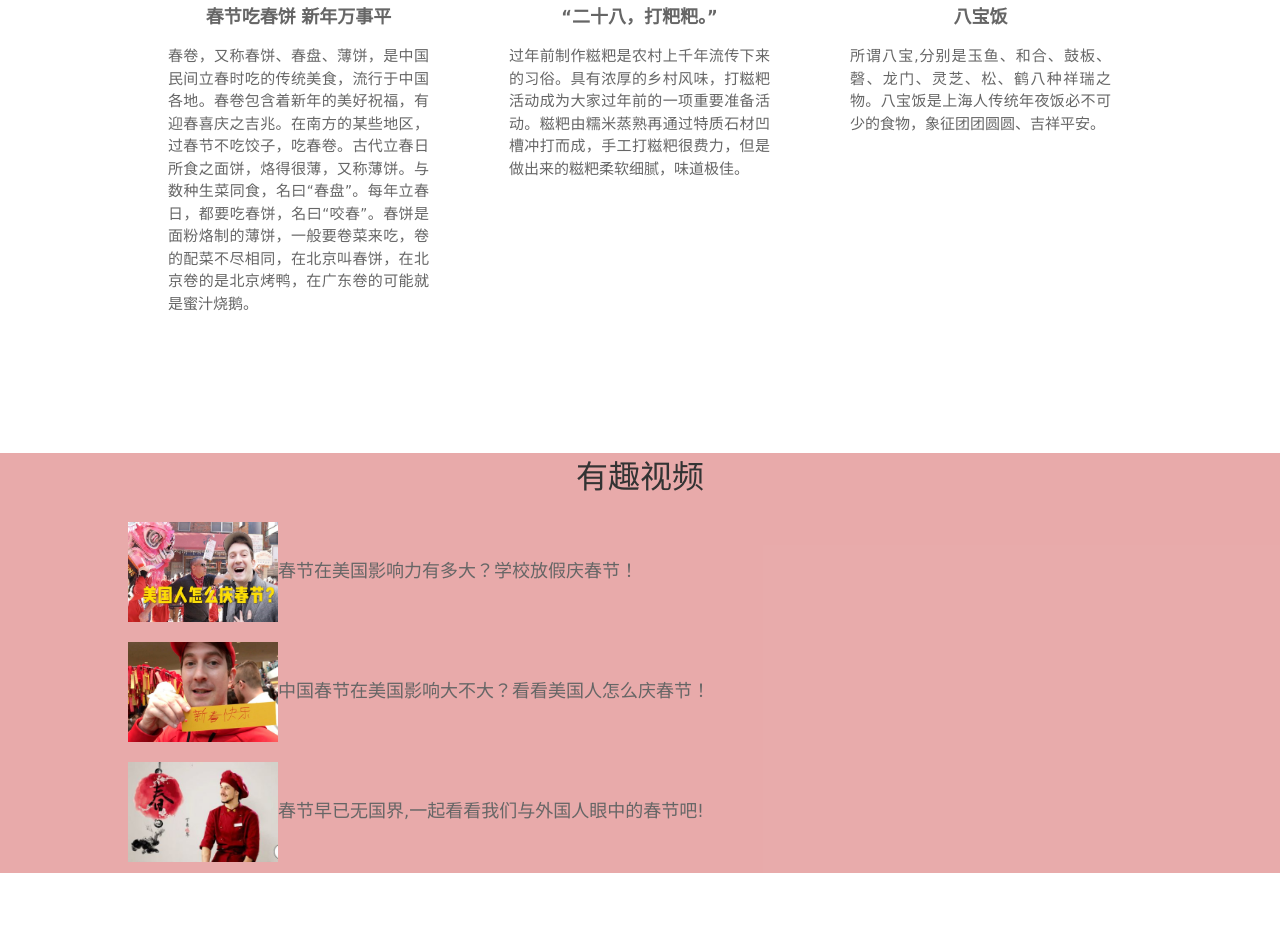
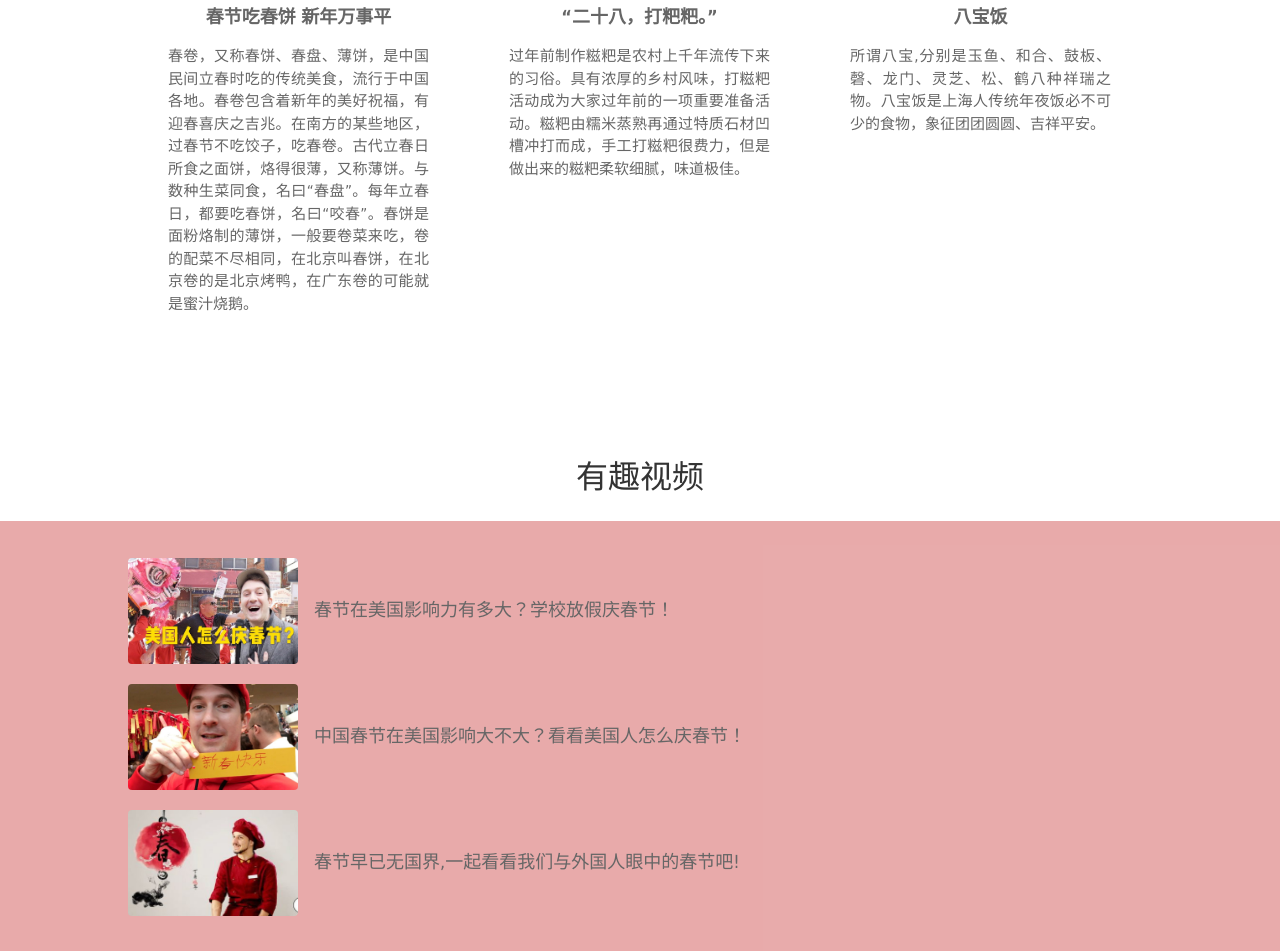
Before and after one commit to eloqu/Chinese-traditional-festival, a plain HTML site: page chun.html in a window 1280 px wide. Shown: the part 2504-3455 px from the top of the page. Before the commit the page ends 3377 px from the top, so only its background shows below. Drawn offline with Linux system fonts and the light colour scheme.

Commit message:
fix: 底部视频列表样式修改

```diff
--- a/chun.html
+++ b/chun.html
@@ -31,9 +31,6 @@
         <p>春节，即农历新年，是一年之岁首、传统意义上的年节。俗称新春、新年、新岁、岁旦、年禧、大年等。春节历史悠久，由上古时代岁首祈年祭祀演变而来。万物本乎天、人本乎祖，祈年祭祀、敬天法祖，报本反始也。春节的起源蕴含着深邃的文化内涵，在传承发展中承载了丰厚的历史文化底蕴。在古代民间，人们从年末廿三或廿四的祭灶便开始“忙年”了，新年到正月十九日才结束。在现代，人们把春节定于农历正月初一，但一般至少要到正月十五新年才算结束。
         </p>
     </div>
-
-
-
 
     <div class="tradition">
         <div class="contain">
@@ -120,8 +117,6 @@
                     春节期间走访拜年是年节传统习俗之一，是人们辞旧迎新、相互表达美好祝愿的一种方式。初二、三就开始走亲戚看朋友，相互拜年，道贺祝福，说些恭贺新喜、恭喜发财、恭喜、新年好等话。拜年的意义所在是亲朋好友之间走访联络感情、互贺新年，表达对亲朋间的情怀以及对新一年生活的美好祝福。
                 </p>
             </div>
-
-
             <div class="item-chun">
                 <div class="pic-chun9"><img src="images/pic-chun9.jpg" alt=""></div>
 
@@ -130,13 +125,9 @@
                     从文化发展的角度看，中央电视台春节联欢晚会开创了电视综艺节目的先河，且引发了中国电视传媒表达内容、表达方式等方面的重大变革。春节联欢晚会涵盖小品、歌曲、歌舞、杂技、魔术、戏曲、相声剧等多种表演形式。
                 </p>
             </div>
-
         </div>
 
     </div>
-    </div>
-
-
 
     <script>
         // 获取元素
@@ -169,7 +160,6 @@
         }
     </script>
 
-
     <div class="food">
         <div class="contain">
             <div class="sub_title2"><img src="images/banner-chun2.jpg" alt=""></div>
@@ -178,10 +168,7 @@
         </div>
     </div>
 
-
-
     <div class="food-con ">
-
         <ul class="w">
             <li>
                 <div>
@@ -246,17 +233,14 @@
         </ul>
     </div>
 
-
-
     <div class="inf-chun">
         <h1>有趣视频</h1>
         <div class="msg-chun">
             <ul class="msg">
                 <li class="box">
-                    <a href="https://www.bilibili.com/video/BV1vb411z7nf">
+                    <a href="https://www.bilibili.com/video/BV1vb411z7nf" target="_blank">
                         <div class="pic"><img src="images/msg1-chun.jpg" alt=""></div>
-                        <a href="https://www.bilibili.com/video/BV1vb411z7nf">春节在美国影响力有多大？学校放假庆春节！</a>
-
+                        <a href="https://www.bilibili.com/video/BV1vb411z7nf" target="_blank">春节在美国影响力有多大？学校放假庆春节！</a>
                     </a>
                 </li>
                 <li class="box">
@@ -265,20 +249,16 @@
                         <div class="pic"><img src="images/msg2-chun.jpg" alt=""></div>
                         <a href="https://www.bilibili.com/video/BV1wW41177cY/?spm_id_from=333.788.videocard.0"
                             target="_blank">中国春节在美国影响大不大？看看美国人怎么庆春节！</a>
-
                     </a>
                 </li>
                 <li class="box">
                     <a href="https://v.qq.com/x/page/m0370itb6my.html" target="_blank">
                         <div class="pic"><img src="images/msg3-chun.jpg" alt=""></div>
                         <a href="https://v.qq.com/x/page/m0370itb6my.html"> 春节早已无国界,一起看看我们与外国人眼中的春节吧!</a>
-
                     </a>
                 </li>
             </ul>
-
         </div>
-
     </div>
 </body>
 
--- a/css/index.css
+++ b/css/index.css
@@ -745,11 +745,6 @@ p {
 .clearfix {
     *zoom:1;
 }
-.inf-chun {
-    background-color:rgb(209, 87, 87,.5);
-
-    height:420px;
-}
 
 .inf-chun h1 {
    margin-bottom:20px;
@@ -758,8 +753,10 @@ p {
     margin-bottom:20px;
 }
 .msg-chun {
-    width:1024px;
+    /* width:1024px; */
     margin:0 auto;
+    padding: 36px;
+    background-color:rgb(209, 87, 87,.5);
 }
 .msg {
     width:1024px;
@@ -768,14 +765,17 @@ p {
 
 .msg li {
     margin:0 auto;
-    height:100px;
+    /* height:100px; */
     margin-bottom:20px;
-
+}
+.msg li:last-child {
+    margin-bottom: 0px;
 }
 .msg a {
     font-size:18px;
     /* text-indent:2em; */
-    line-height:100px;
+    line-height:106px;
+    margin-left: 8px;
 }
 .msg p {
     font-size:15px;
@@ -784,8 +784,9 @@ p {
     float:left;
 }
 .pic img {
-    width:150px;
-    height:100px;
+    width: 170px;
+    border-radius: 4px;
+    height:106px;
 }
 
 
@@ -1660,12 +1661,12 @@ p {
 
 }
 
-
-.inf {
-    background-color: rgb(207, 141, 18,.4);
-    height:420px;
-}
-
+.msg-qiu {
+  /* width:1024px; */
+  margin:0 auto;
+  padding: 36px;
+  background-color:rgb(207, 141, 18,.4);
+}
 
 
 
```
Also changed, not shown: zhongqiu.html (+2 -29 lines).
